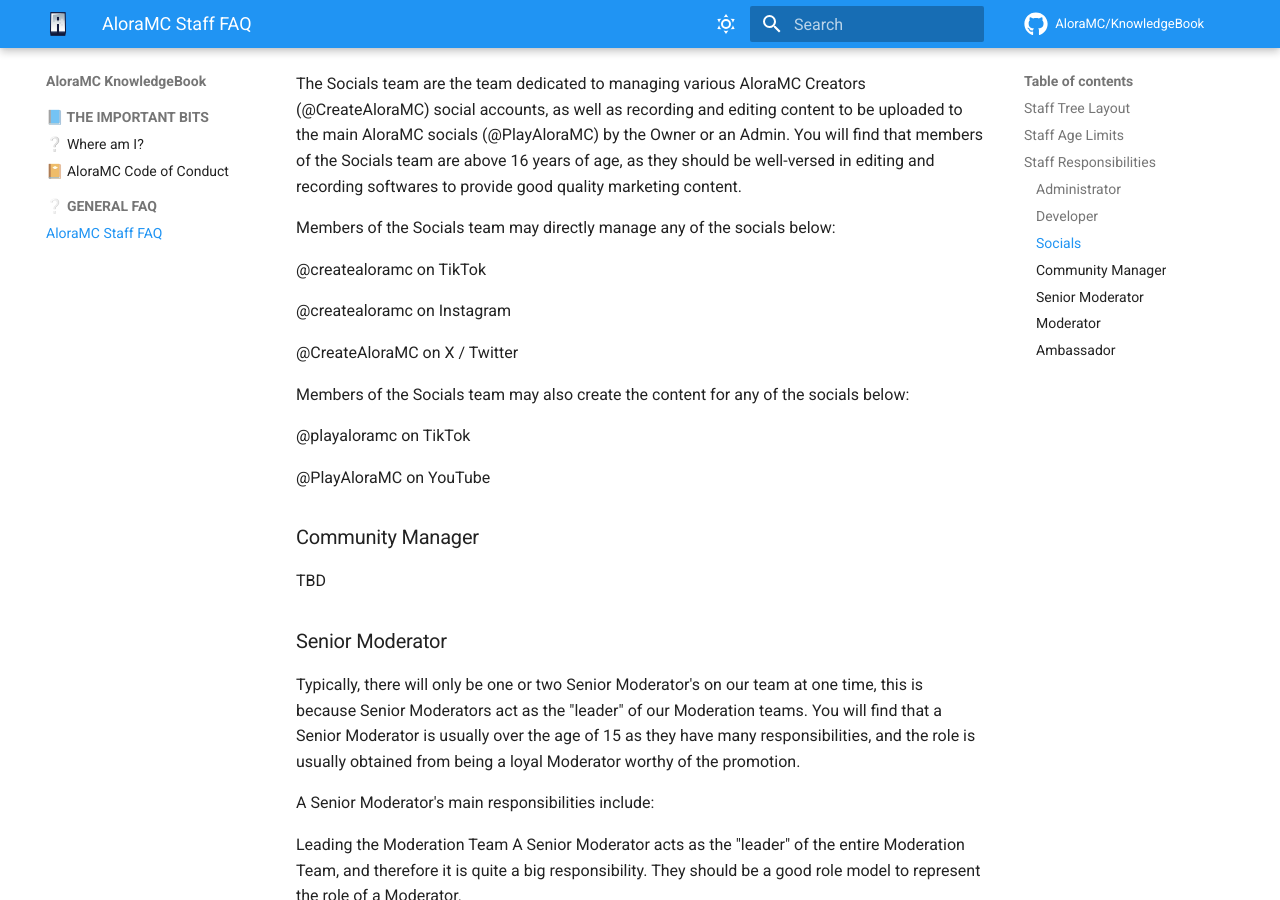
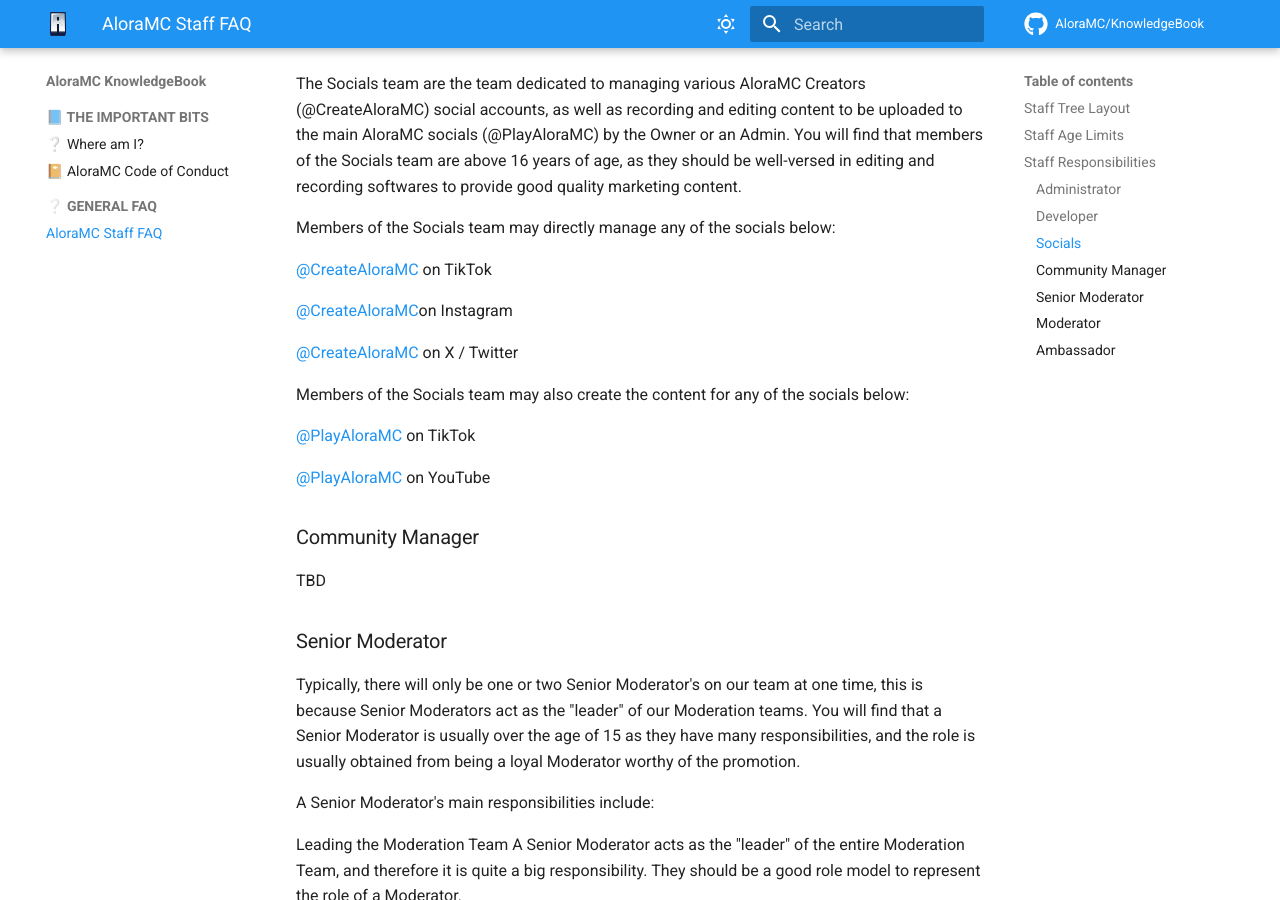
Before and after one commit to AloraMC/Knowledgebase, an MkDocs documentation site: the page built from docs/general-faq/aloramc-staff-faq.md, in a window 1280 px wide and 900 px high, scrolled down 1388 px. Built offline with MkDocs 1.6.1 and Material for MkDocs 9.7.7, drawn with Linux system fonts in a browser that asks for light colours; plug-ins that fetch from the network failed and are left out; comment, search, counter and statistics services are not loaded; some of the changed lines change nothing that is shown.

Commit message:
links to the socials

```diff
--- a/docs/general-faq/aloramc-staff-faq.md
+++ b/docs/general-faq/aloramc-staff-faq.md
@@ -51,17 +51,17 @@
 
 Members of the Socials team may directly manage any of the socials below:
 
-@createaloramc on TikTok
+[@CreateAloraMC](https://www.tiktok.com/@createaloramc) on TikTok
 
-@createaloramc on Instagram
+[@CreateAloraMC](https://www.instagram.com/createaloramc)on Instagram
 
-@CreateAloraMC on X / Twitter
+[@CreateAloraMC](https://x.com/CreateAloraMC) on X / Twitter
 
 Members of the Socials team may also create the content for any of the socials below:
 
-@playaloramc on TikTok
+[@PlayAloraMC](https://www.tiktok.com/@playaloramc) on TikTok
 
-@PlayAloraMC on YouTube
+[@PlayAloraMC](https://www.youtube.com/@PlayAloraMC) on YouTube
 
 ### Community Manager
 TBD
```
